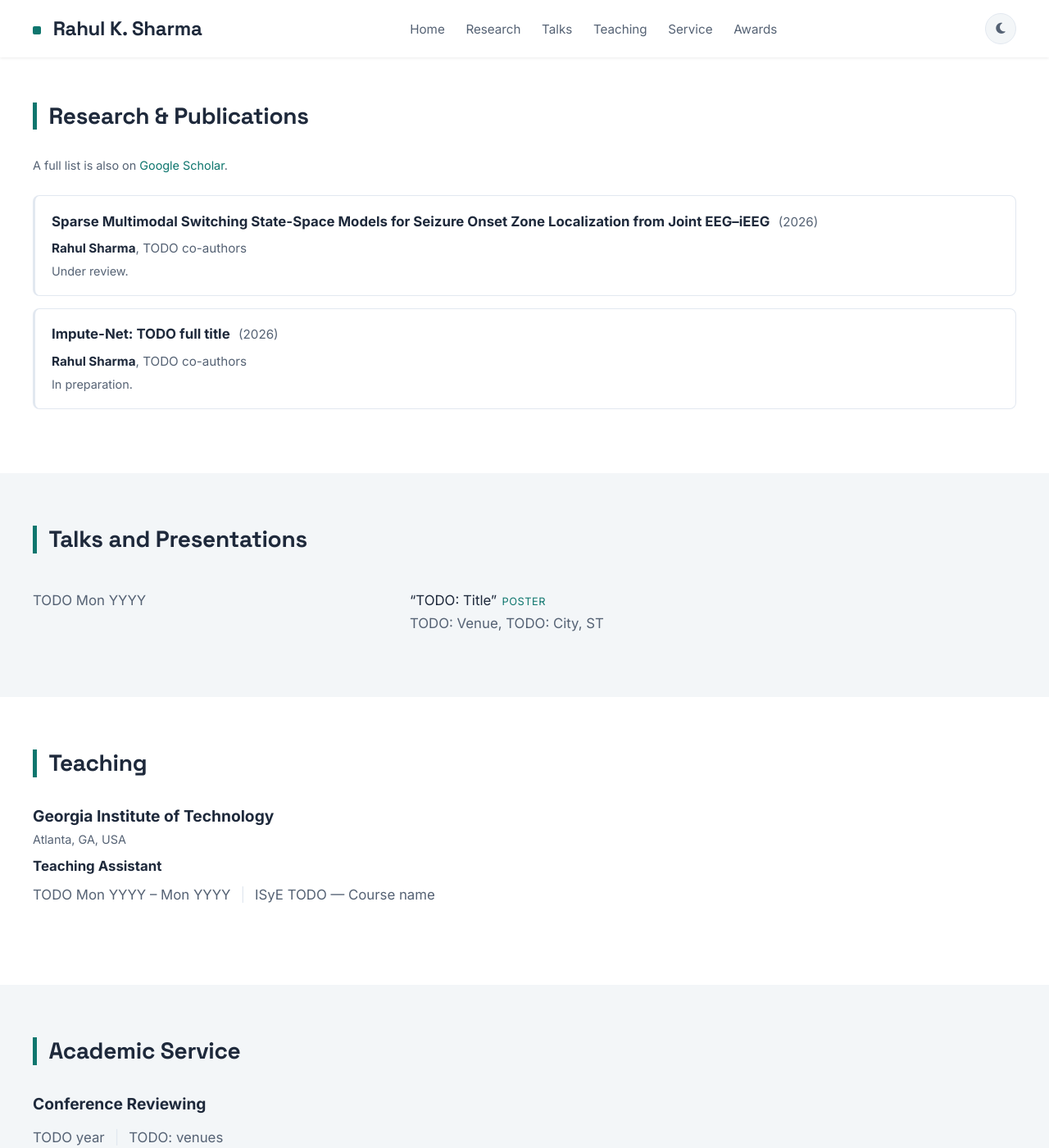
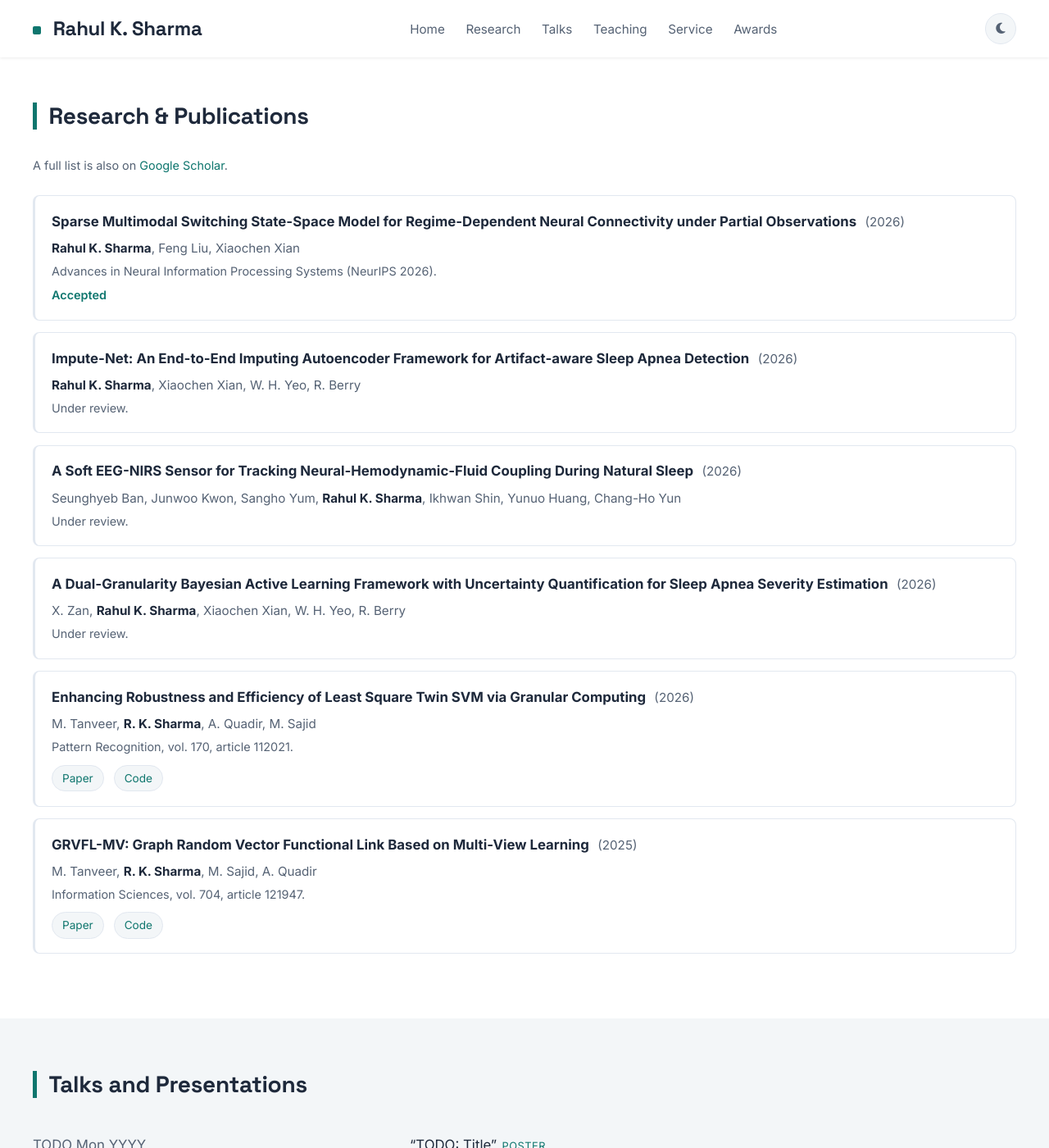
Before and after one commit to rsharma459/rsharma459.github.io, a Jekyll site: the page built from index.md, in a window 1280 px wide and 1400 px high, scrolled down 1086 px. Shown: the whole window at 82% size. Built offline with Jekyll 4.4.1, drawn with Linux system fonts in a browser that asks for light colours; a style sheet for code colours, icons or effects is not loaded.

Commit message:
Update publications with new entries and details
Updated publication entries with new titles, authors, venues, and years. Added links for some publications.

```diff
--- a/_data/publications.yml
+++ b/_data/publications.yml
@@ -16,17 +16,46 @@
 # TODO: the entries below are working titles with placeholder co-authors.
 # Replace titles, author lists, status and links with the exact versions.
 
+
 main:
 
-  - title: "Sparse Multimodal Switching State-Space Models for Seizure Onset Zone Localization from Joint EEG&ndash;iEEG"
-    authors: <strong>Rahul Sharma</strong>, TODO co-authors
+  - title: "Sparse Multimodal Switching State-Space Model for Regime-Dependent Neural Connectivity under Partial Observations"
+    authors: "<strong>Rahul K. Sharma</strong>, Feng Liu, Xiaochen Xian"
+    venue: "Advances in Neural Information Processing Systems (NeurIPS 2026)."
+    year: 2026
+    note: "Accepted"
+
+  - title: "Impute-Net: An End-to-End Imputing Autoencoder Framework for Artifact-aware Sleep Apnea Detection"
+    authors: "<strong>Rahul K. Sharma</strong>, Xiaochen Xian, W. H. Yeo, R. Berry"
     venue: "Under review."
     year: 2026
-    # links:
-    #   - name: arXiv
-    #     url: https://arxiv.org/abs/XXXX.XXXXX
 
-  - title: "Impute-Net: TODO full title"
-    authors: <strong>Rahul Sharma</strong>, TODO co-authors
-    venue: "In preparation."
+  - title: "A Soft EEG-NIRS Sensor for Tracking Neural-Hemodynamic-Fluid Coupling During Natural Sleep"
+    authors: "Seunghyeb Ban, Junwoo Kwon, Sangho Yum, <strong>Rahul K. Sharma</strong>, Ikhwan Shin, Yunuo Huang, Chang-Ho Yun"
+    venue: "Under review."
     year: 2026
+
+  - title: "A Dual-Granularity Bayesian Active Learning Framework with Uncertainty Quantification for Sleep Apnea Severity Estimation"
+    authors: "X. Zan, <strong>Rahul K. Sharma</strong>, Xiaochen Xian, W. H. Yeo, R. Berry"
+    venue: "Under review."
+    year: 2026
+
+  - title: "Enhancing Robustness and Efficiency of Least Square Twin SVM via Granular Computing"
+    authors: "M. Tanveer, <strong>R. K. Sharma</strong>, A. Quadir, M. Sajid"
+    venue: "Pattern Recognition, vol. 170, article 112021."
+    year: 2026
+    links:
+      - name: Paper
+        url: https://www.sciencedirect.com/science/article/pii/S0031320325006818
+      - name: Code
+        url: https://github.com/mtanveer1/GBLSTSVM
+
+  - title: "GRVFL-MV: Graph Random Vector Functional Link Based on Multi-View Learning"
+    authors: "M. Tanveer, <strong>R. K. Sharma</strong>, M. Sajid, A. Quadir"
+    venue: "Information Sciences, vol. 704, article 121947."
+    year: 2025
+    links:
+      - name: Paper
+        url: https://www.sciencedirect.com/science/article/pii/S0020025525000799
+      - name: Code
+        url: https://github.com/mtanveer1/GRVFL-MV
```
